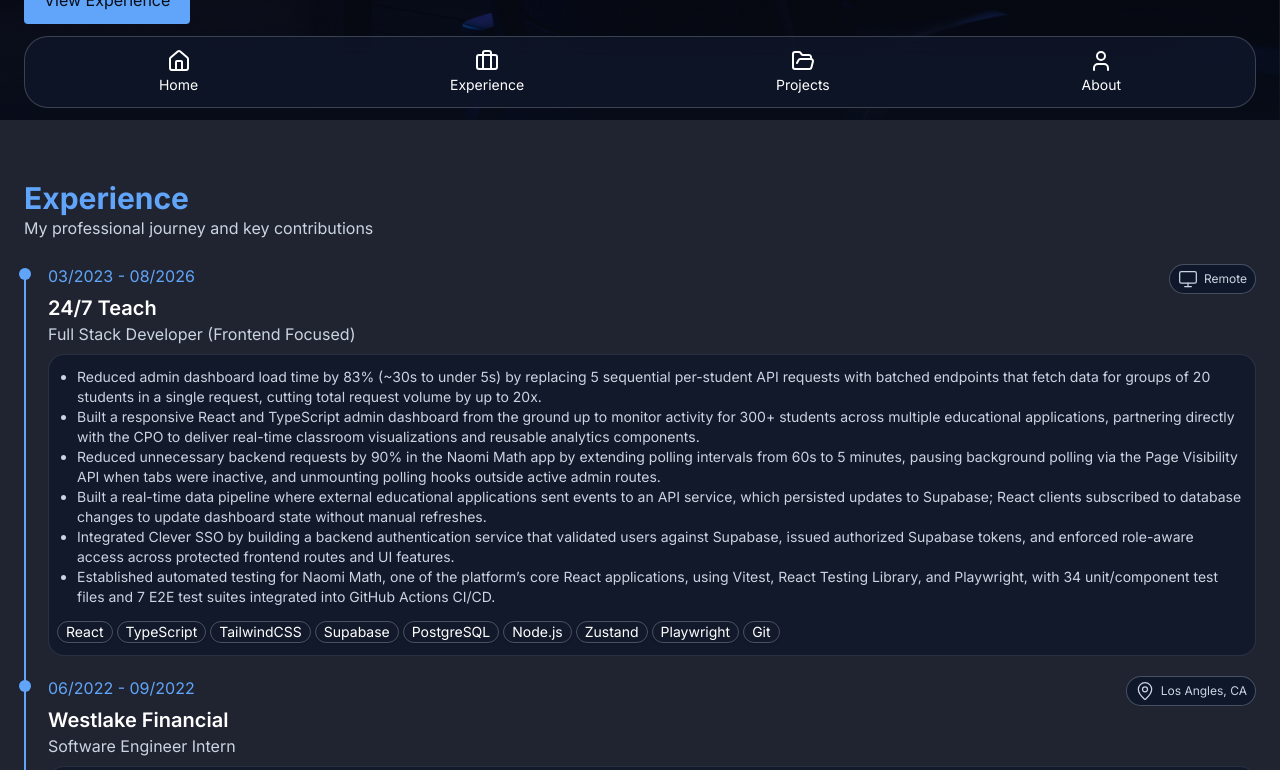
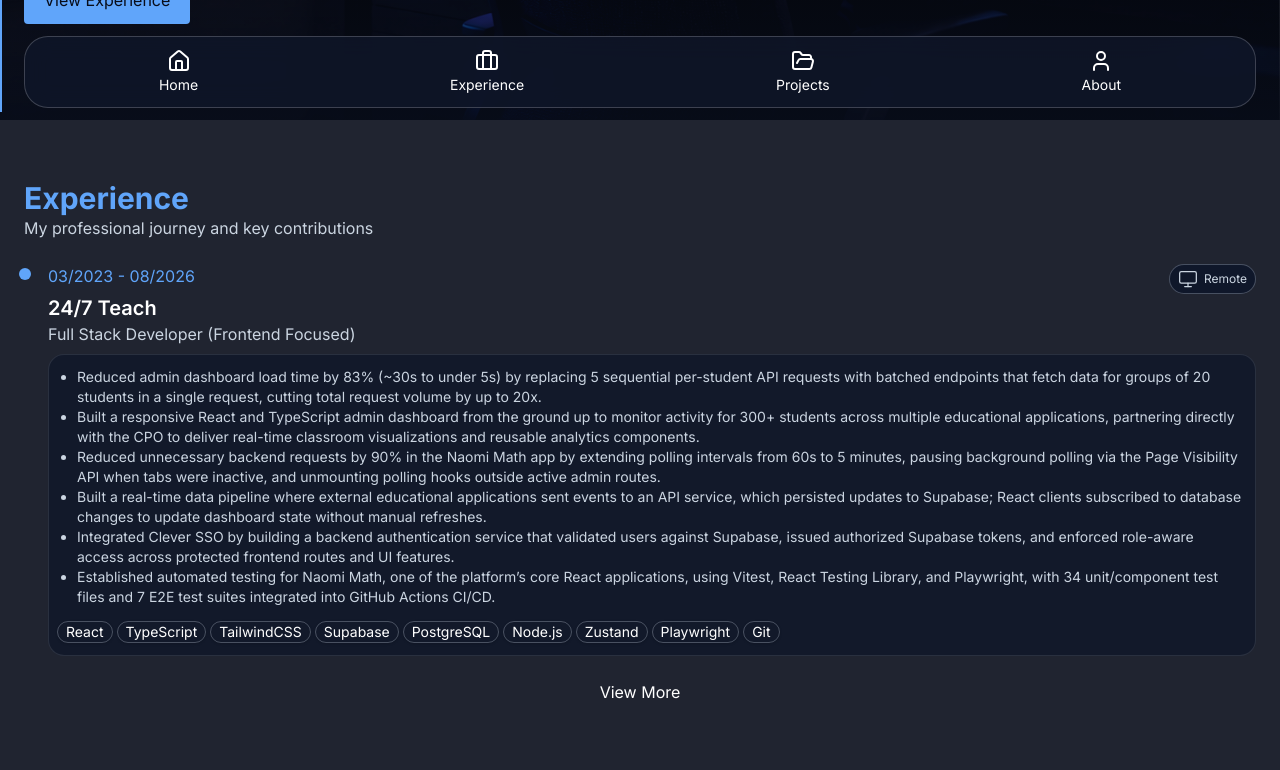
Before and after one commit to gnikkoch96/portfolio-updated, a React (Vite) app: page / in a window 1280 px wide. Shown: the part 680-1450 px from the top of the page. Built offline with nearby package versions, Linux system fonts and the light colour scheme.

Commit message:
feat(experience): add expandable experience list

```diff
--- a/src/sections/Experience.tsx
+++ b/src/sections/Experience.tsx
@@ -1,4 +1,5 @@
 import { MapPin, Monitor } from "lucide-react";
+import { useState } from "react";
 
 const experiences = [
   {
@@ -44,6 +45,8 @@ const experiences = [
 ];
 
 export default function Experience() {
+  const [visibleCount, setVisibleCount] = useState<number>(1);
+
   return (
     <section
       id="experience"
@@ -57,12 +60,13 @@ export default function Experience() {
         </p>
       </div>
 
-      <div className="relative flex flex-col gap-5">
-        {/* timeline line */}
-        <div className="absolute top-2 bottom-2 left-0 w-0.5 bg-accent z-10" />
+      {/* timeline line */}
+      <div className="absolute top-2 bottom-2 left-0 w-0.5 bg-accent z-10" />
 
-        {/* experience */}
-        {experiences.map(
+      {/* experience */}
+      {experiences
+        .slice(0, visibleCount)
+        .map(
           ({
             company,
             role,
@@ -117,7 +121,16 @@ export default function Experience() {
             </div>
           ),
         )}
-      </div>
+
+      {visibleCount < experiences.length ? (
+        <button onClick={() => setVisibleCount((prev) => prev + 1)}>
+          View More
+        </button>
+      ) : (
+        experiences.length > 1 && (
+          <button onClick={() => setVisibleCount(1)}>Show Less</button>
+        )
+      )}
     </section>
   );
 }
```
